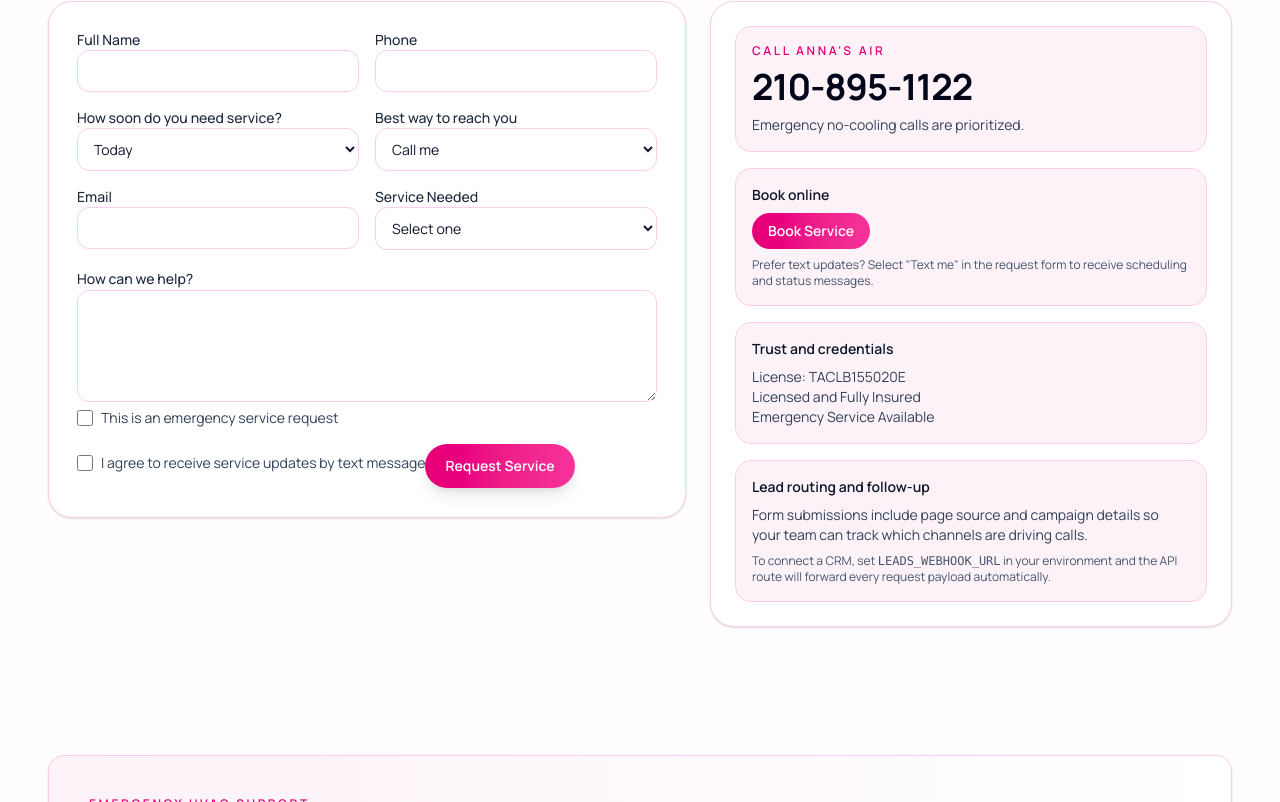
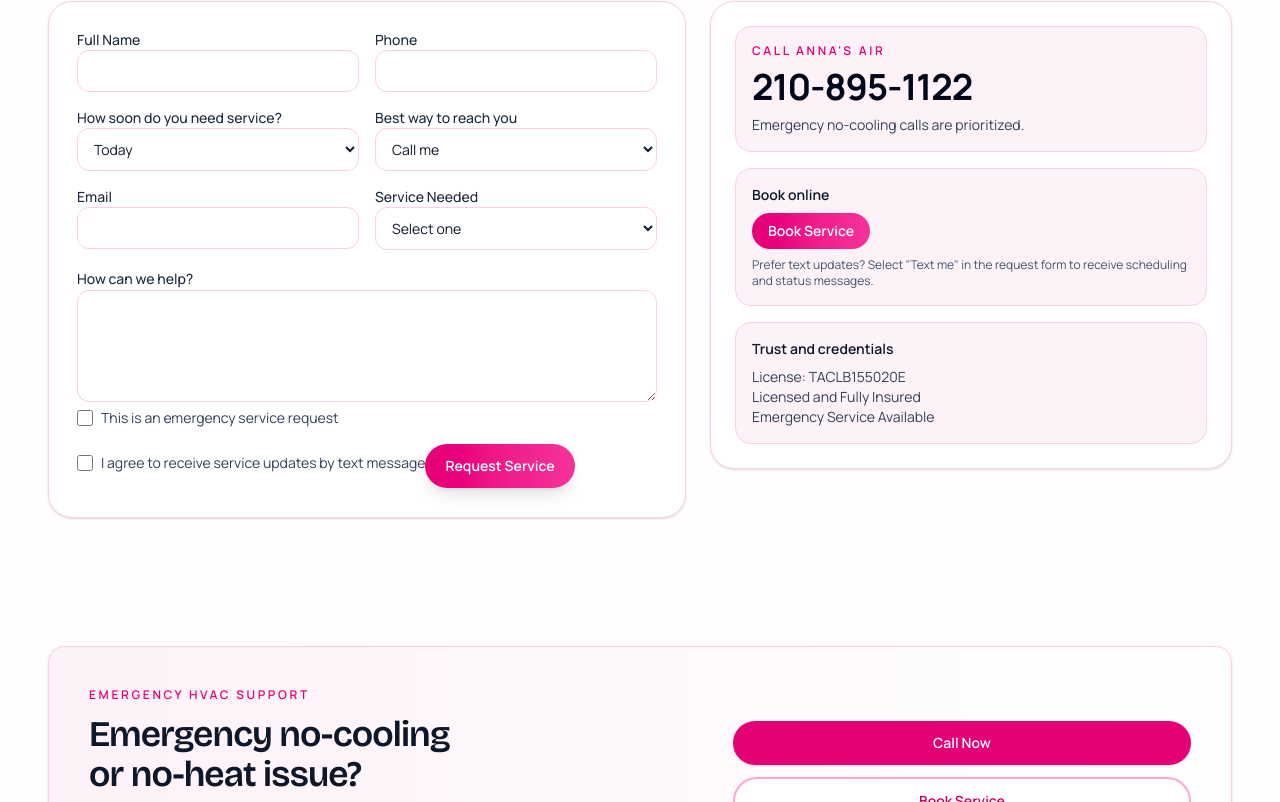
Before and after one commit to burchdad/anna_air, a Next.js app: page /contact in a window 1280 px wide. Shown: the part 460-1262 px from the top of the page. Built offline with nearby package versions, Linux system fonts and the light colour scheme.

Commit message:
Remove lead routing copy from contact sidebar

```diff
--- a/src/app/contact/page.tsx
+++ b/src/app/contact/page.tsx
@@ -67,17 +67,6 @@
                 <p>{siteContent.business.emergencyLabel}</p>
               </div>
 
-              <div className="rounded-2xl border border-pink-200 bg-pink-50 p-4 text-sm text-slate-700">
-                <p className="font-semibold text-slate-900">Lead routing and follow-up</p>
-                <p className="mt-2">
-                  Form submissions include page source and campaign details so your team can track which
-                  channels are driving calls.
-                </p>
-                <p className="mt-2 text-xs text-slate-600">
-                  To connect a CRM, set <code>LEADS_WEBHOOK_URL</code> in your environment and the
-                  API route will forward every request payload automatically.
-                </p>
-              </div>
             </aside>
           </Reveal>
         </div>
```
